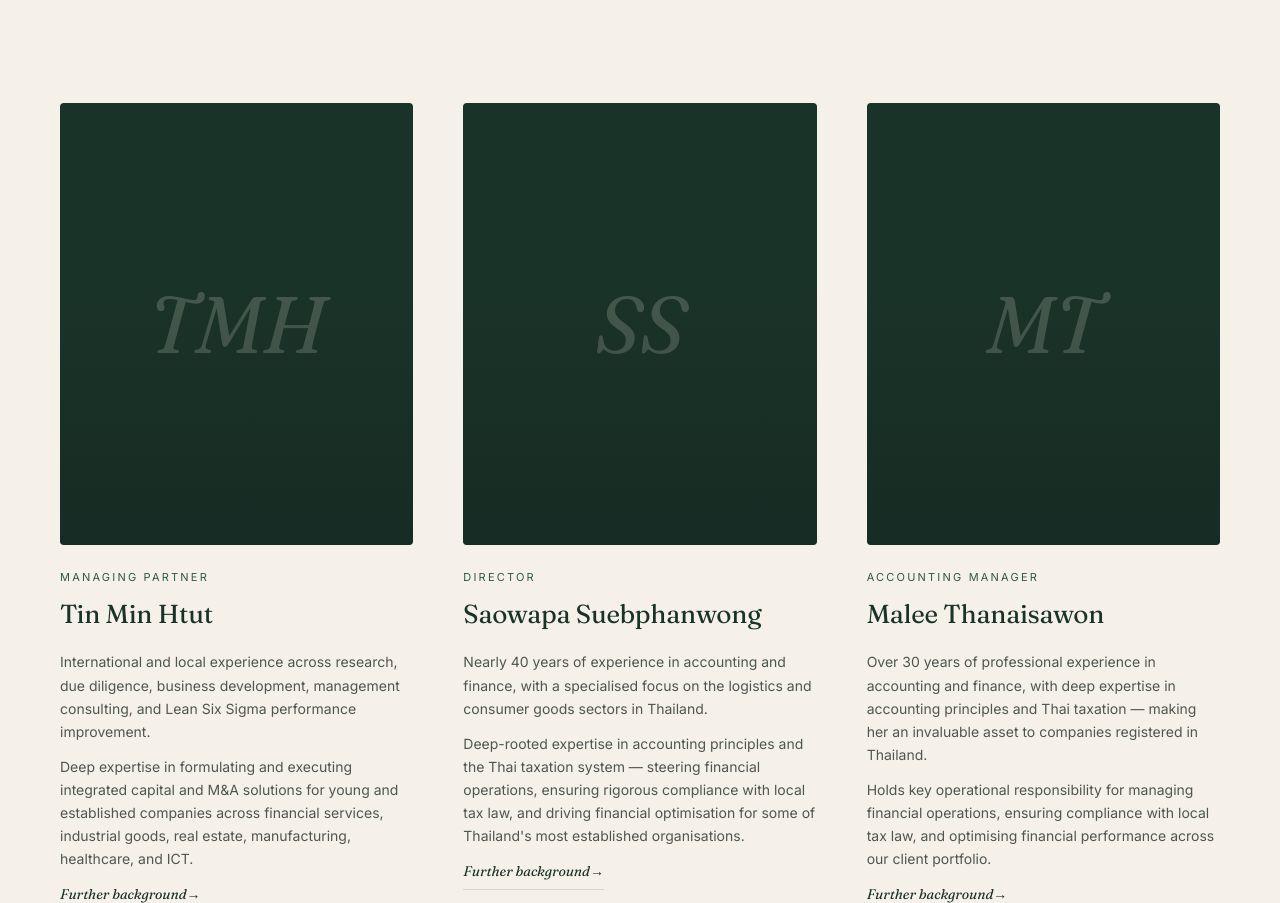
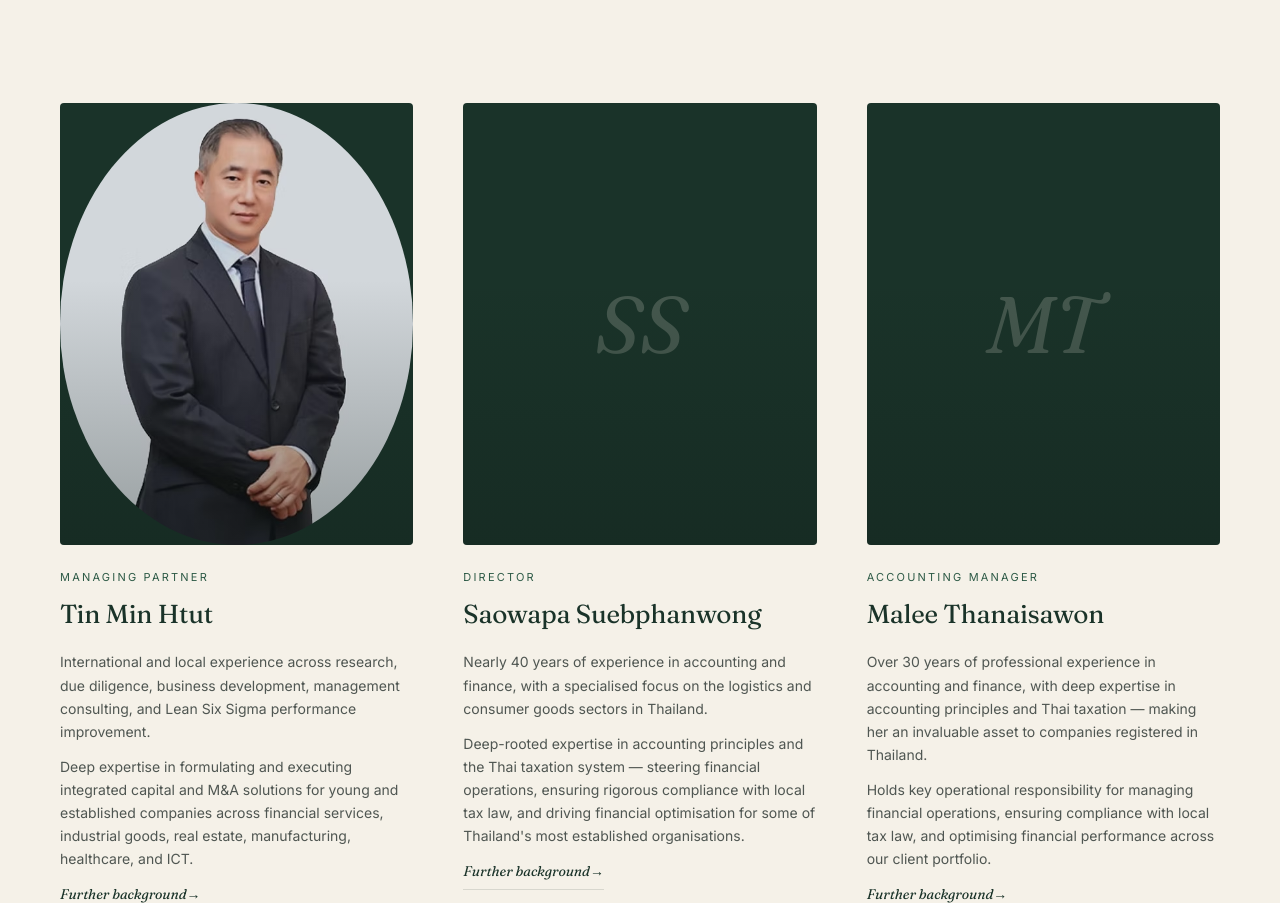
Before and after one commit to lwin-99/banyan-asia, a plain HTML site: page index.html in a window 1280 px wide. Shown: the part 5913-6816 px from the top of the page. Drawn offline with Linux system fonts and the light colour scheme.

Commit message:
Replace member portrait with image

```diff
--- a/index.html
+++ b/index.html
@@ -1446,8 +1446,8 @@
     <div class="team-grid">
       <article class="member reveal">
         <div class="member-portrait">
-          <span class="mono">TMH</span>
-        </div>
+  <img src="images/tin-min-htut.jpg" alt="Tin Min Htut" style="width:100%; height:100%; object-fit:cover; border-radius:50%;">
+</div>
         <div class="member-role">Managing Partner</div>
         <h3 class="member-name">Tin Min Htut</h3>
         <div class="member-bio">
```
